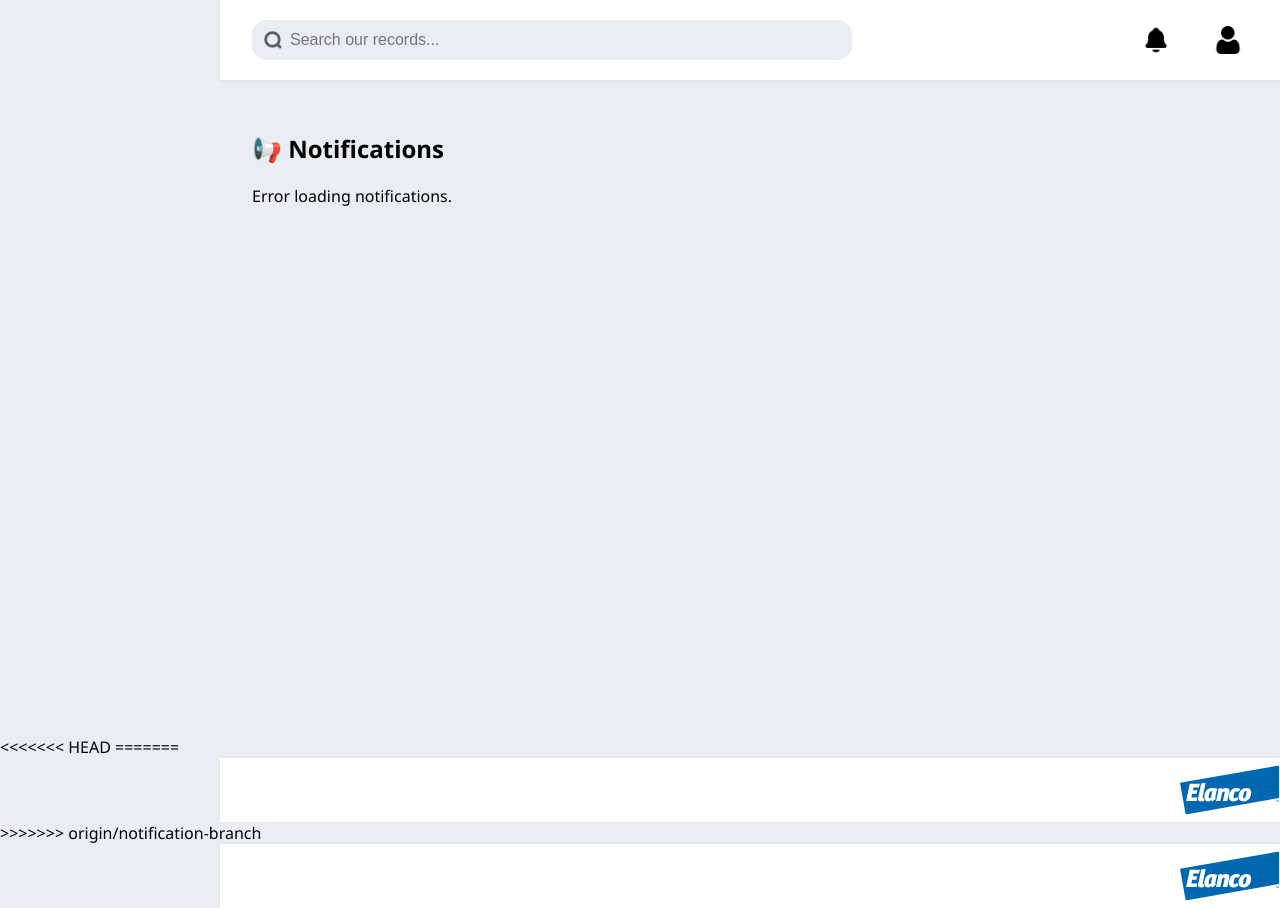
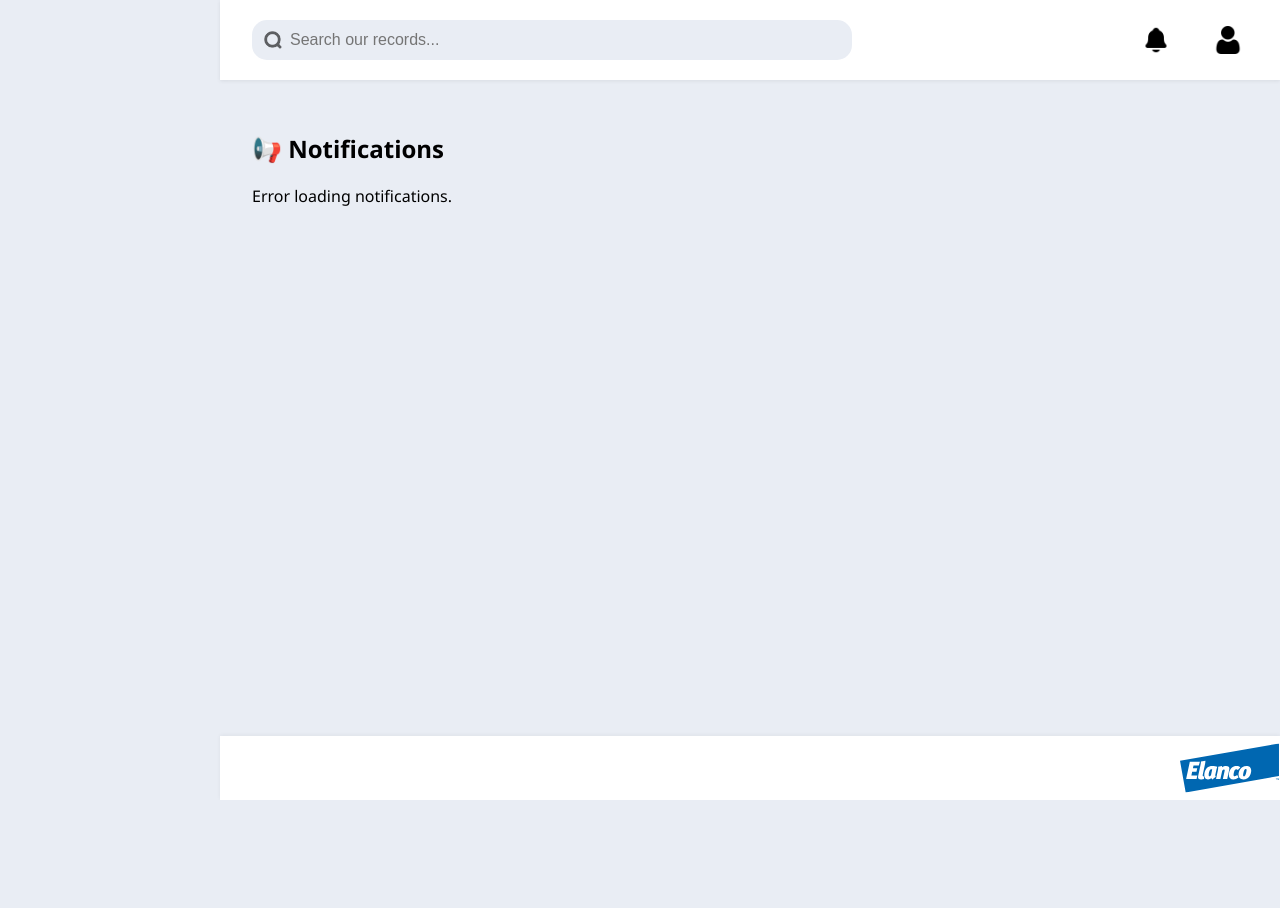
Before and after one commit to elijahb4/animal-health-data-project, a PHP site: template views/notifications.php in a window 1280 px wide. After the commit the page ends 800 px from the top, so only its background shows below. Run offline with PHP 8.4, Linux system fonts and the light colour scheme; the template is opened without the code that fills it, so the values that code supplies are empty.

Commit message:
notification merge change complete

```diff
--- a/views/notifications.php
+++ b/views/notifications.php
@@ -3,14 +3,5 @@
     <div id="notificationList" class="health-preview"></div>
 </div>
 
-<<<<<<< HEAD
 <!-- JAVAAA SCRITP SUCKS -->
 <script src="js/notifications.js"></script>
-=======
-<!-- Link your JavaScript file -->
-<script src="js/notifications.js"></script>
-
-
-<?php include 'components/footer.php'; ?>
-
->>>>>>> origin/notification-branch
```
